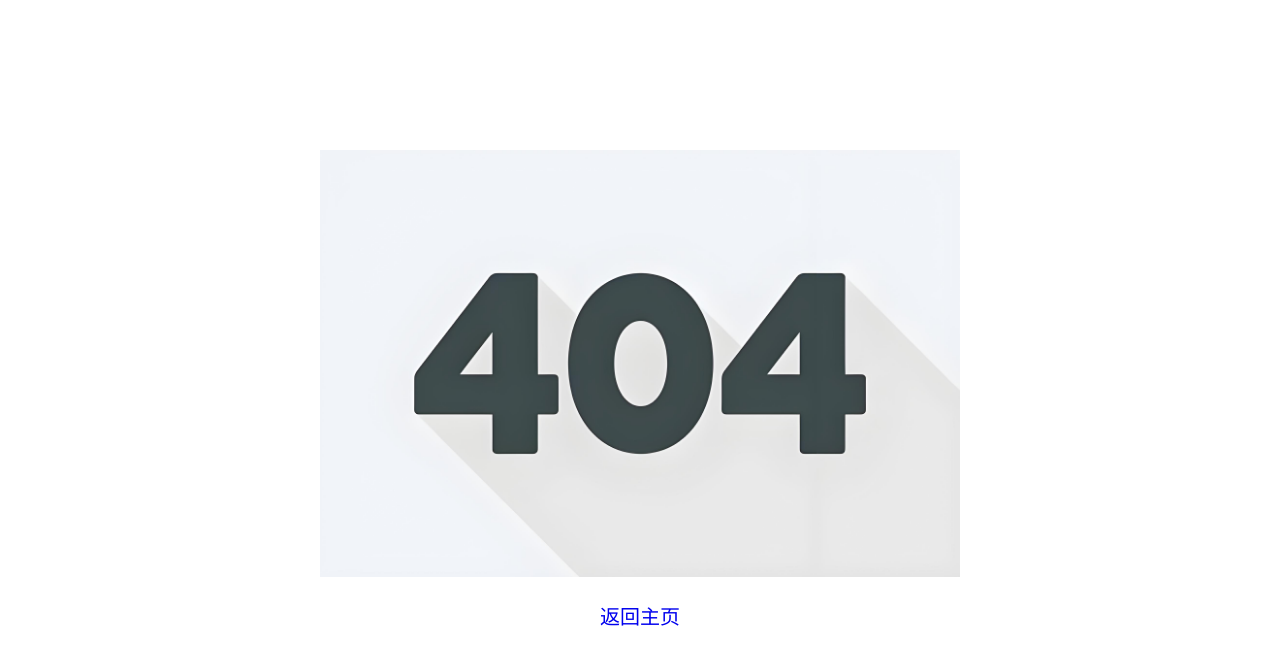
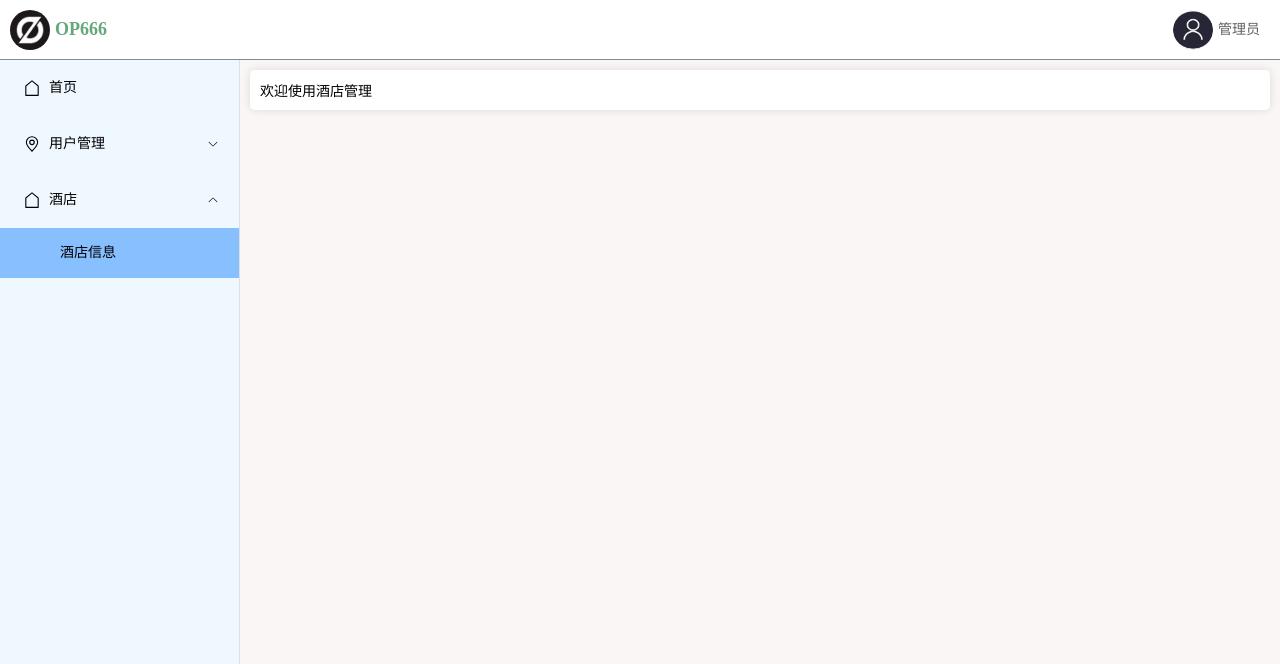
Before and after one commit to koujiaotaituqte/XTU-PMS, a Vue app in the folder front/: page /manager/hotel in a window 1280 px wide. Before the commit this address led to /notFound. Shown: the top 664 px of the page. Built offline with nearby package versions, Linux system fonts and the light colour scheme.

Commit message:
主界面新增酒店信息栏

```diff
--- a/front/src/router/index.js
+++ b/front/src/router/index.js
@@ -7,7 +7,8 @@ const router = createRouter({
     {path: '/manager',name: 'home',component: () => import('../views/Manager.vue'),
       children: [
         {path: 'home',component: () => import('../views/Home.vue')},
-        {path: 'admin',component: () => import('../views/Admin.vue')}
+        {path: 'admin',component: () => import('../views/Admin.vue')},
+        {path: 'hotel',component: () => import('../views/Hotel.vue')}
       ]
     },
     {path: '/notFound',component: () => import('../views/404.vue'),},
--- /dev/null
+++ b/front/src/views/Hotel.vue
@@ -0,0 +1,9 @@
+<template>
+  <div>
+    <div class="card">
+      欢迎使用酒店管理
+    </div>
+  </div>
+</template>
+<script setup>
+</script>
--- a/front/src/views/Manager.vue
+++ b/front/src/views/Manager.vue
@@ -52,8 +52,15 @@
                         <el-icon><location /></el-icon>
                         <span>用户管理</span>
                         </template>
+                        <el-menu-item index="/manager/admin">管理员信息</el-menu-item>
+                    </el-sub-menu>
 
-                        <el-menu-item index="/manager/admin">管理员信息</el-menu-item>
+                    <el-sub-menu index="2">
+                      <template #title>
+                      <el-icon><House /></el-icon>
+                      <span>酒店</span>
+                      </template>
+                      <el-menu-item index="/manager/hotel">酒店信息</el-menu-item>
                     </el-sub-menu>
                 </el-menu>
 
```
Also changed, not shown: 1 other file (tests, documents, lock files or other folders).
